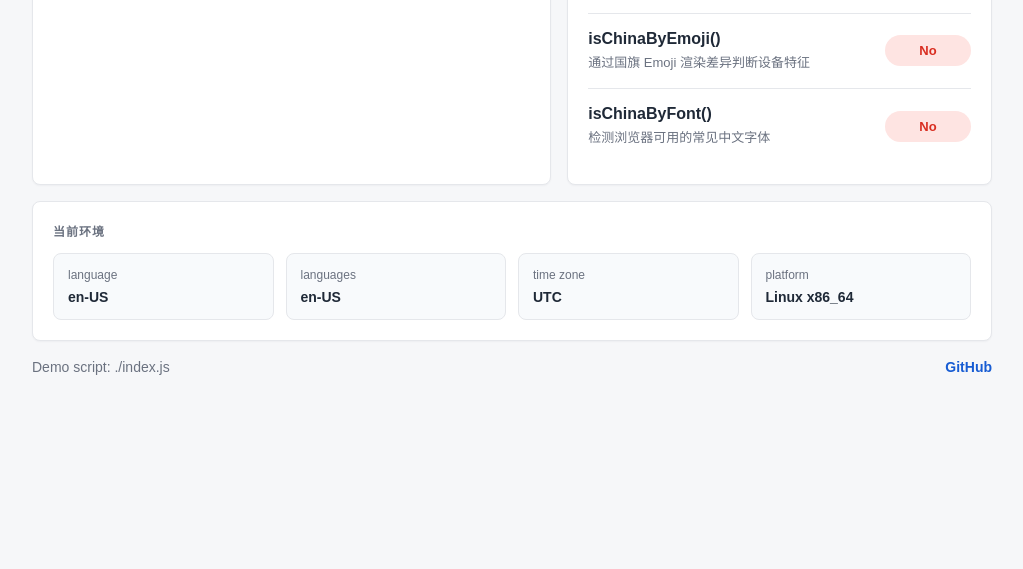
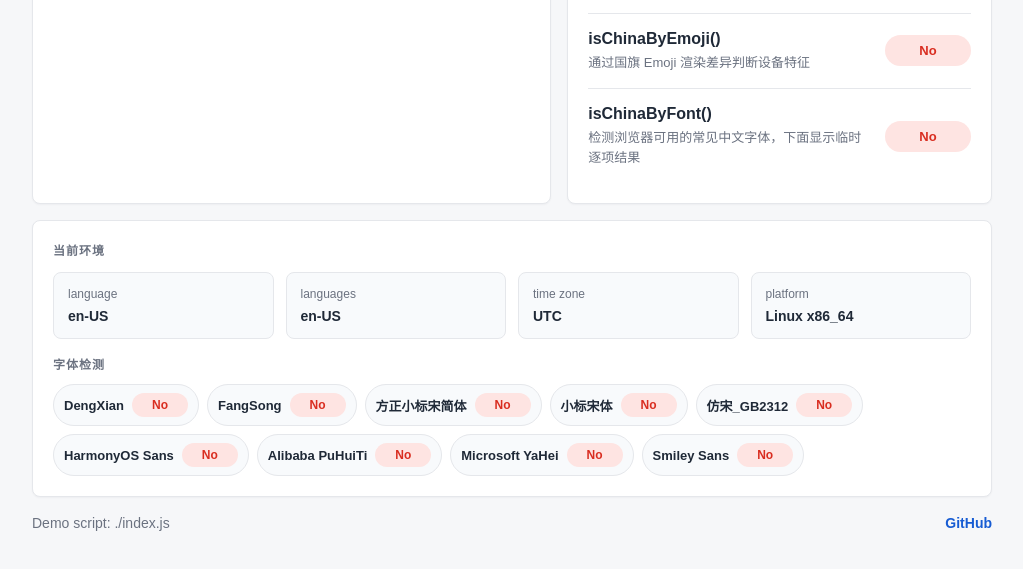
Before and after one commit to yArna/isChinaUser, a website: page docs/index.html in a window 1280 px wide. Shown: the part 311-880 px from the top of the page, without its empty margins (128-1151 px from the left). Before the commit the page ends 800 px from the top, so only its background shows below. Drawn offline with Linux system fonts and the light colour scheme.

Commit message:
update:isChinaByFont

```diff
--- a/docs/index.html
+++ b/docs/index.html
@@ -172,9 +172,37 @@
         background: #fef0c7;
       }
 
+      .font-list {
+        display: flex;
+        flex-wrap: wrap;
+        gap: 8px;
+        margin-top: 12px;
+      }
+
+      .font-item {
+        display: inline-flex;
+        align-items: center;
+        gap: 8px;
+        border: 1px solid var(--line);
+        border-radius: 999px;
+        padding: 8px 10px;
+        background: #f8fafc;
+        font-size: 13px;
+      }
+
+      .font-item .badge {
+        min-width: 56px;
+        padding: 5px 10px;
+        font-size: 12px;
+      }
+
       .environment {
         grid-column: 1 / -1;
         padding: 20px;
+      }
+
+      .environment-fonts {
+        margin-top: 16px;
       }
 
       .meta-grid {
@@ -289,7 +317,7 @@
           <div class="signal">
             <div>
               <span class="method">isChinaByFont()</span>
-              <span class="detail">检测浏览器可用的常见中文字体</span>
+              <span class="detail">检测浏览器可用的常见中文字体，下面显示临时逐项结果</span>
             </div>
             <span id="fontResult" class="badge">...</span>
           </div>
@@ -315,6 +343,10 @@
               <strong id="platformMeta">-</strong>
             </div>
           </div>
+          <div class="environment-fonts">
+            <div class="section-label">字体检测</div>
+            <div id="fontList" class="font-list" aria-live="polite"></div>
+          </div>
         </article>
       </section>
 
@@ -326,9 +358,10 @@
       </footer>
     </main>
 
-    <script src="./index.js"></script>
-    <script>
+      <script src="./index.js"></script>
+      <script>
       const {
+        DEFAULT_CHINESE_FONTS,
         isChinaByEmoji,
         isChinaByFont,
         isChinaByLanguage,
@@ -354,11 +387,62 @@
         return Intl.DateTimeFormat().resolvedOptions().timeZone || "Unknown";
       }
 
+      function checkFontAvailable(ctx, font) {
+        const baseFonts = ["monospace", "sans-serif", "serif"];
+        const sample = "mmmmmmmmmmlli中文测试";
+
+        return baseFonts.some((baseFont) => {
+          ctx.font = `72px ${baseFont}`;
+          const baseWidth = ctx.measureText(sample).width;
+          ctx.font = `72px "${font}", ${baseFont}`;
+          const fontWidth = ctx.measureText(sample).width;
+
+          return fontWidth !== baseWidth;
+        });
+      }
+
+      function getFontChecks() {
+        if (typeof document === "undefined") {
+          return DEFAULT_CHINESE_FONTS.map((font) => ({ font, available: false }));
+        }
+
+        const canvas = document.createElement("canvas");
+        const ctx = canvas.getContext("2d");
+
+        if (!ctx) {
+          canvas.remove();
+          return DEFAULT_CHINESE_FONTS.map((font) => ({ font, available: false }));
+        }
+
+        const results = DEFAULT_CHINESE_FONTS.map((font) => ({
+          font,
+          available: checkFontAvailable(ctx, font),
+        }));
+
+        canvas.remove();
+        return results;
+      }
+
+      function renderFontList(fontChecks) {
+        const list = document.getElementById("fontList");
+        list.innerHTML = fontChecks
+          .map(
+            ({ font, available }) => `
+              <span class="font-item">
+                <strong>${font}</strong>
+                <span class="badge ${available ? "yes" : "no"}">${available ? "Yes" : "No"}</span>
+              </span>
+            `,
+          )
+          .join("");
+      }
+
       function render() {
         const language = isChinaByLanguage();
         const timeZone = isChinaByTimeZone();
         const emoji = isChinaByEmoji();
-        const font = isChinaByFont();
+        const fontChecks = getFontChecks();
+        const font = isChinaByFont({ fontList: DEFAULT_CHINESE_FONTS });
         const overall = isChinaUser();
 
         document.getElementById("overallText").textContent =
@@ -379,6 +463,7 @@
         setBadge("timeZoneResult", timeZone);
         setBadge("emojiResult", emoji);
         setBadge("fontResult", font);
+        renderFontList(fontChecks);
 
         document.getElementById("languageMeta").textContent =
           navigator.language || "Unknown";
--- a/docs/index.js
+++ b/docs/index.js
@@ -42,6 +42,7 @@
             isChinaByEmoji: ()=>/* reexport */ isChinaByEmoji,
             isChinaUser: ()=>/* binding */ isChinaUser,
             isChinaByFont: ()=>/* reexport */ isChinaByFont,
+            DEFAULT_CHINESE_FONTS: ()=>/* reexport */ DEFAULT_CHINESE_FONTS,
             isChinaByLanguage: ()=>/* reexport */ isChinaByLanguage,
             isChinaByTimeZone: ()=>/* reexport */ isChinaByTimeZone
         });
@@ -96,9 +97,7 @@
         }
         /**
  * 通过浏览器可用中文字体判断是否更像中文用户环境
- */ function isChinaByFont() {
-            if ("undefined" == typeof document) return false;
-            const chineseFonts = [
+ */ const DEFAULT_CHINESE_FONTS = [
             "DengXian",
             "FangSong",
             "方正小标宋简体",
@@ -106,8 +105,12 @@
             "仿宋_GB2312",
             "HarmonyOS Sans",
             "Alibaba PuHuiTi",
+            "Microsoft YaHei",
             "Smiley Sans"
         ];
+        function isChinaByFont(options) {
+            if ("undefined" == typeof document) return false;
+            const chineseFonts = (null == options ? void 0 : options.fontList) ?? DEFAULT_CHINESE_FONTS;
             const canvas = document.createElement("canvas");
             const ctx = canvas.getContext("2d");
             if (!ctx) return false;
```
Also changed, not shown: src/index.ts (+8 -2 lines), src/isChinaByFont.ts (+10 -3 lines), test/isChina.test.js (+22 -0 lines), README.md. Lines whose indentation alone changed are shown as unchanged.
